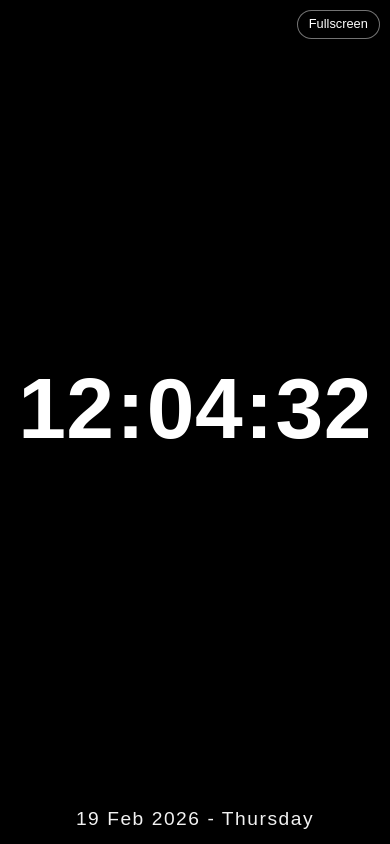
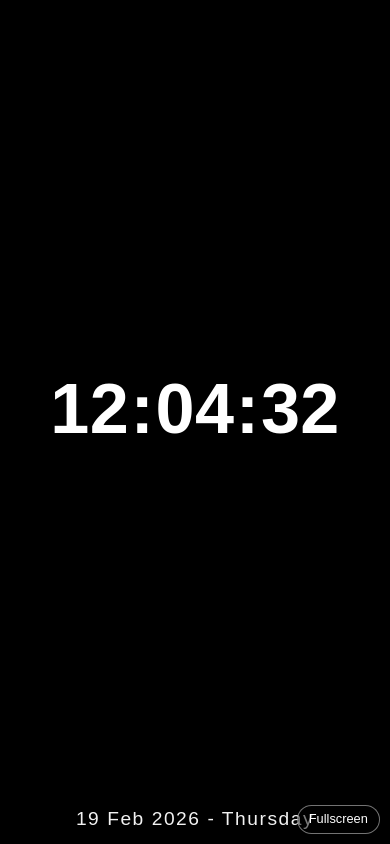
Before and after one commit to hithaprani/no-sleep-clock, a Next.js app: page / in a window 390 px wide. Built offline with nearby package versions, Linux system fonts and the light colour scheme.

Commit message:
Fix clock layout on older mobile browsers

```diff
--- a/app/globals.css
+++ b/app/globals.css
@@ -33,6 +33,7 @@ body {
 }
 
 .clock-screen {
+  min-height: 100vh;
   min-height: 100dvh;
   position: relative;
   display: flex;
@@ -48,7 +49,7 @@ body {
 
 .fullscreen-toggle {
   position: absolute;
-  top: max(10px, env(safe-area-inset-top));
+  bottom: max(10px, env(safe-area-inset-bottom));
   right: max(10px, env(safe-area-inset-right));
   margin: 0;
   border: 1px solid rgba(255, 255, 255, 0.45);
@@ -64,6 +65,7 @@ body {
 
 .clock-content {
   width: 100%;
+  min-height: calc(100vh - max(20px, env(safe-area-inset-top) + env(safe-area-inset-bottom)));
   min-height: calc(100dvh - max(20px, env(safe-area-inset-top) + env(safe-area-inset-bottom)));
   display: grid;
   grid-template-rows: 1fr auto;
@@ -82,7 +84,7 @@ body {
   text-align: center;
   line-height: 0.88;
   font-weight: 700;
-  font-size: clamp(4.2rem, 22vw, 46vh);
+  font-size: clamp(4.2rem, 18vw, 46vh);
   letter-spacing: 0.005em;
   width: 100%;
   max-width: 100%;
```
